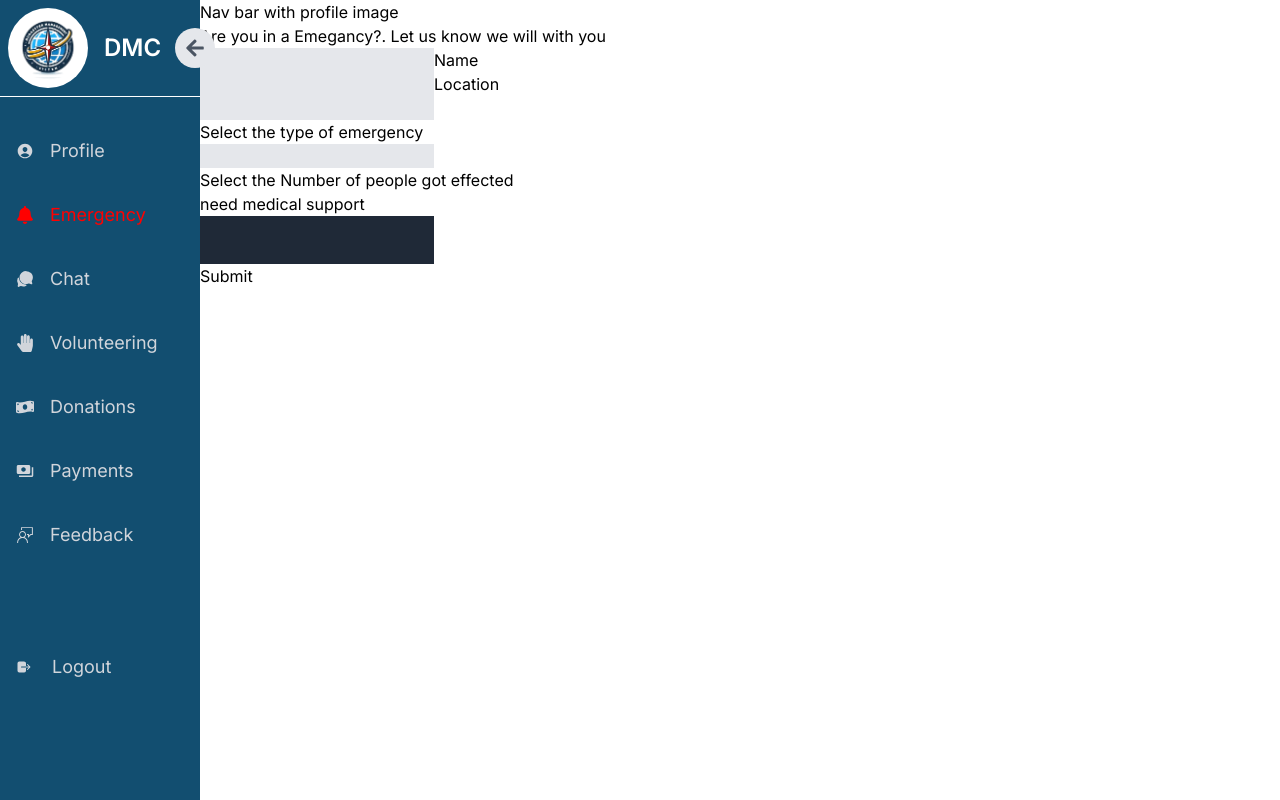
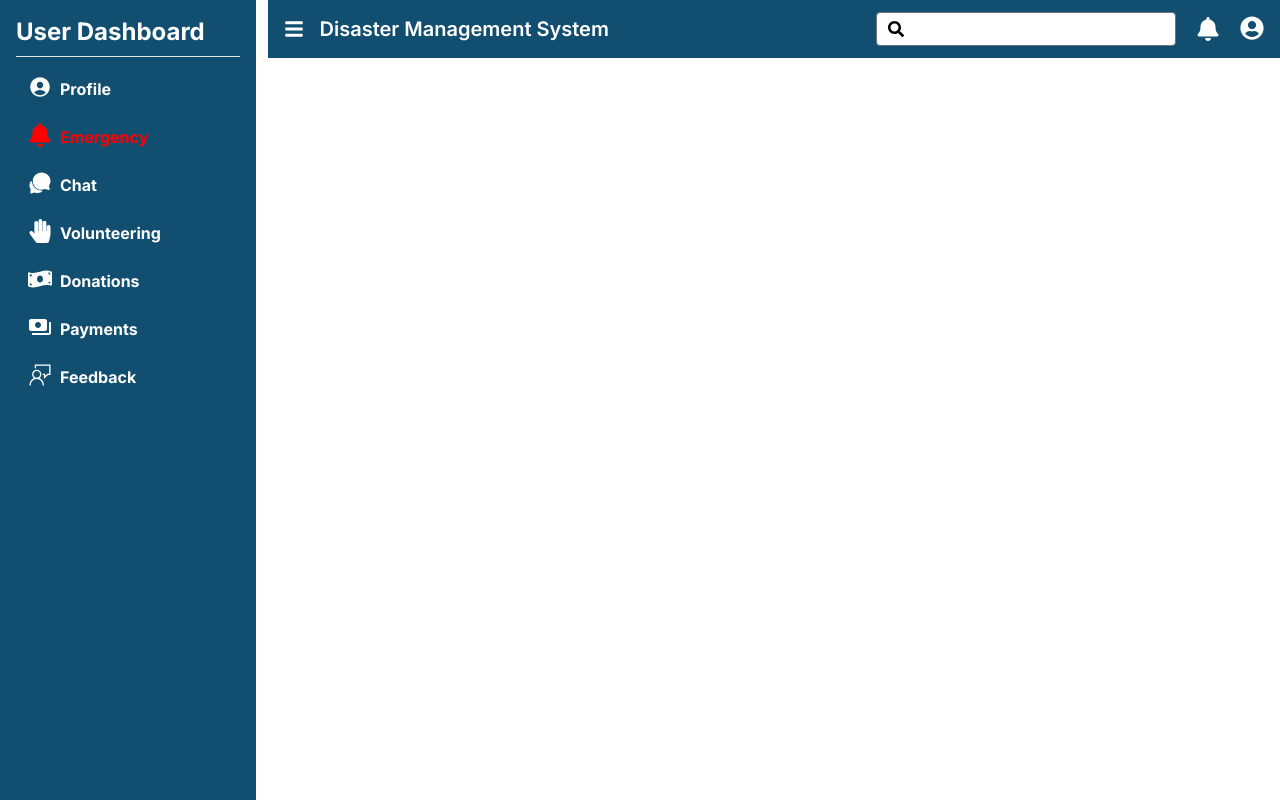
Before and after one commit to Selani00/DMS-front_end, a React (Vite) app: page /Emergancy_form in a window 1280 px wide. Built offline with nearby package versions, Linux system fonts and the light colour scheme.

Commit message:
Add new  Slide Bar and Nav bar for user dashboard

```diff
--- a/src/App.jsx
+++ b/src/App.jsx
@@ -12,6 +12,7 @@ import Emergancy_form from "./pages/Dashboard/Emergancy_form"
 import UProfile from "./pages/Dashboard/Profile"
 import Volunteering_form from "./pages/Dashboard/Volunteering"
 import Donation_form from "./pages/Dashboard/Donation_form"
+import UDashboard from "./pages/Dashboard/Dashbord"
 import { BrowserRouter,Routes,Route } from "react-router-dom";
 
 
@@ -36,6 +37,7 @@ function App() {
         <Route path="/Emergancy_form" element={<Emergancy_form/>} />
         <Route path="/Volunteering_form" element={<Volunteering_form/>} />
         <Route path="/Donation_form" element={<Donation_form/>} />
+        <Route path="/UDashboard" element={<UDashboard/>} />
       </Routes>
     </BrowserRouter>
   )
--- a/src/components/Common/Emergancy_icon.jsx
+++ b/src/components/Common/Emergancy_icon.jsx
@@ -3,7 +3,7 @@ import { TbBellRingingFilled } from "react-icons/tb";
 
 const Emergancy_icon = () => {
   return (
-    <a href="/User_home">
+    <a href="/UDashboard">
       <div className="fixed bottom-5 sm:right-8 right-4 z-[999] cursor-pointer text-4xl bg-red-600 w-11 h-11 md:w-16 md:h-16 flex items-center justify-center rounded-full animate-bounce">
         <TbBellRingingFilled
           style={{ color: "white" }}
--- /dev/null
+++ b/src/pages/Dashboard/Dashbord.jsx
@@ -0,0 +1,17 @@
+import { useState } from "react";
+import Slidebar from "./SliderBar";
+import User_Nav from "./User_Nav";
+
+const Dashboard = () => {
+    const [sidebarToggle,setSidebarToggle]=useState(false);
+    return(
+        <div className="flex w-full">
+            <Slidebar sidebarToggle={sidebarToggle}/>
+            <User_Nav
+            sidebarToggle={sidebarToggle}
+            setSidebarToggle={setSidebarToggle}/>
+        </div>
+    )
+ }
+
+export default Dashboard;
--- a/src/pages/Dashboard/Emergancy_form.jsx
+++ b/src/pages/Dashboard/Emergancy_form.jsx
@@ -1,63 +1,68 @@
-import Slidebar from "./Slidebar";
+import Slidebar from "./SliderBar";
+import User_Nav from "./User_Nav";
 
 const emergancy_form = () => {
   return (
-    <div className="flex ">
+    <div className="flex">
       <Slidebar />
-      <div>
-        <div>
-          <h1>Nav bar with profile image</h1>
-        </div>
+//    <User_Nav />
 
-        {/* Form starts */}
-        <form>
-            <h1>Are you in a Emegancy?. Let us know we will with you</h1>
-          <div>
-            <input className="bg-gray-200"></input>
-            <label>Name</label>
-          </div>
-
-          <div>
-            <input className="bg-gray-200"></input>
-            <label>Location</label>
-            {/* Icon to access the current location */}
-          </div>
-
-          <div>
-          <input className="bg-gray-200"></input>
-            <p> Select the type of emergency</p>
-          </div>
-
-          <div>
-
-          <input className="bg-gray-200"></input>
-            <p> Select the Number of people got effected</p>
-          </div>
-
-          {/* Selection */}
-          <div>
-            <p>need medical support</p>
-          </div>
-
-          {/* Record void */}
-          <div>
-            <input className="bg-gray-800"></input>
-          </div>
-
-          {/* Select Images or videos */}
-          <div>
-            <input className="bg-gray-800"></input>
-          </div>
-
-          <button>
-                Submit
-          </button>
-
-
-        </form>
-      </div>
     </div>
   );
 };
 
 export default emergancy_form;
+
+
+// <div className="flex ">
+//         <Slidebar />
+//         <User_Nav />
+//       </div>
+
+//       <div>
+//         <div className="fixed bg-red-200 w-full container">
+//           <h1>Nav bar with profile image</h1>
+//         </div>
+
+//         {/* Form starts */}
+//         <form className="relative ">
+//           <h1>Are you in a Emegancy?. Let us know we will with you</h1>
+//           <div>
+//             <input className="bg-gray-200"></input>
+//             <label>Name</label>
+//           </div>
+
+//           <div>
+//             <input className="bg-gray-200"></input>
+//             <label>Location</label>
+//             {/* Icon to access the current location */}
+//           </div>
+
+//           <div>
+//             <input className="bg-gray-200"></input>
+//             <p> Select the type of emergency</p>
+//           </div>
+
+//           <div>
+//             <input className="bg-gray-200"></input>
+//             <p> Select the Number of people got effected</p>
+//           </div>
+
+//           {/* Selection */}
+//           <div>
+//             <p>need medical support</p>
+//           </div>
+
+//           {/* Record void */}
+//           <div>
+//             <input className="bg-gray-800"></input>
+//           </div>
+
+//           {/* Select Images or videos */}
+//           <div>
+//             <input className="bg-gray-800"></input>
+//           </div>
+
+//           <button>Submit</button>
+//         </form>
+//       </div>
--- a/src/pages/Dashboard/Slidebar.jsx
+++ b/src/pages/Dashboard/Slidebar.jsx
@@ -38,9 +38,9 @@ const Slidebar = () => {
     <div
       className={`${
         !nav ? "w-[200px]" : "w-30"
-      } h-screen bg-primary  relative duration-300`}
+      } h-screen bg-primary  relative duration-300 container`}
     >
-      <div
+      {/* <div
         onClick={handleNav}
         className={`text-gray-600 bg-gray-200 border-gray-800 w-10 h-10 flex items-center justify-center text-xl
             rounded-full absolute top-7 right-[-15px] ${
@@ -48,7 +48,7 @@ const Slidebar = () => {
             } duration-300`}
       >
         <FaArrowRight />
-      </div>
+      </div> */}
       <a href="/">
         <div className="flex items-center text-2xl gap-4 p-2 text-white cursor-pointer border-b border-white font-semibold">
           <div className="bg-white w-20 h-20 rounded-full flex justify-center items-center">
--- /dev/null
+++ b/src/pages/Dashboard/SliderBar.jsx
@@ -0,0 +1,57 @@
+import React, { useState } from "react";
+import {
+  FaArrowRight,
+  FaHandPaper,
+  FaMoneyBillWave,
+  FaBell,
+} from "react-icons/fa";
+
+import { IoPersonCircle, IoChatbubbles, IoLogOut } from "react-icons/io5";
+import { MdPayments } from "react-icons/md";
+import { VscFeedback } from "react-icons/vsc";
+
+const SiderBar = ({sidebarToggle,setSidebarToggle}) => {
+
+    const User_menuList = [
+        { icon: <IoPersonCircle className="inline-block w-6 h-6 mr-2 -mt-2"/>, label: "Profile",link: "/Profile"},
+        {
+          icon: <FaBell style={{ color: "red" }}  className="inline-block w-6 h-6 mr-2 -mt-2"/>,
+          label: <span style={{ color: "red" }}>Emergency</span>,link: "/Emergancy_form"
+        },
+        { icon: <IoChatbubbles  className="inline-block w-6 h-6 mr-2 -mt-2"/>, label: "Chat", link: "/Profile" },
+        { icon: <FaHandPaper  className="inline-block w-6 h-6 mr-2 -mt-2"/>, label: "Volunteering", link: "/Volunteering_form" },
+        { icon: <FaMoneyBillWave  className="inline-block w-6 h-6 mr-2 -mt-2"/>, label: "Donations", link: "/Profile" },
+        { icon: <MdPayments  className="inline-block w-6 h-6 mr-2 -mt-2"/>, label: "Payments", link: "/Profile" },
+        { icon: <VscFeedback  className="inline-block w-6 h-6 mr-2 -mt-2"/>, label: "Feedback", link: "/User_home" },
+      ];
+
+    return(
+        <div className={`${sidebarToggle? "hidden" :"w-64"} bg-primary fixed h-full px-4 py-2`}>
+            <div className="my-2 mb-2">
+                <h1 className="text-2xl font-bold text-white">User Dashboard</h1>
+            </div>
+            <hr/>
+
+            <ul className="mt-3 text-white font-bold ">
+          {User_menuList.map((item, index) => (
+            <li
+              key={index}
+              className="mb-2 rounded hover:shadow hover:bg-gray-300 py-2 hover:text-black"
+
+            >
+              <a href={item.link} className="px-3">
+                {item.icon}
+                <span >
+                  {item.label}
+                </span>
+              </a>
+            </li>
+          ))}
+        </ul>
+
+
+        </div>
+    )
+}
+
+export default SiderBar;
--- /dev/null
+++ b/src/pages/Dashboard/User_Nav.jsx
@@ -0,0 +1,41 @@
+import React from "react";
+import { FaBars,FaSearch,FaBell,FaUserCircle    } from "react-icons/fa";
+
+const User_Nav = ({setSidebarToggle,sidebarToggle}) => {
+    return (
+        <nav className={`${sidebarToggle?"ml-0":"ml-64"}  bg-primary px-4 py-3 flex justify-between w-full`}>
+            <div className="flex items-center md:text-xl text-base">
+                <FaBars className="text-white me-4 cursor-pointer" onClick={()=>setSidebarToggle(!sidebarToggle)}/>
+                <span className="text-white font-semibold">Disaster Management System</span>
+            </div>
+            <div className="flex items-center gap-x-5">
+                <div className="relative md:w-65">
+                    <span className="relative md:absolute inset-y-0 left-0 flex items-center pl-2">
+                        <button className="p-1 focus:outline-none text-white md:text-black"><FaSearch /></button></span>
+                    <input type="text" className="w-full px-4 py-1 pl-12 rounded outline-none hidden md:block"/>
+                </div>
+
+                <div className="text-white">
+                    <FaBell className="w-6 h-6"/>
+                </div>
+
+                <div className="relative">
+                    <button className="text-white group">
+                        <FaUserCircle className="w-6 h-6 mt-1"/>
+                        <div className="z-10 hidden absolute bg-white rounded-lg shadow w-32 group-focus:block top-full right-0">
+                            <ul className="my-2 text-base text-black py-1">
+                                <li>Profile</li>
+                                <li>Setting</li>
+                                <li>Log out</li>
+                            </ul>
+                        </div>
+
+                    </button>
+                </div>
+
+            </div>
+        </nav>
+    )
+}
+
+export default User_Nav;
--- a/tailwind.config.js
+++ b/tailwind.config.js
@@ -31,5 +31,10 @@ export default {
     },
   },
   plugins: [require('flowbite/plugin',"tw-elements/dist/plugin.cjs")],
+  variants:{
+    extend:{
+      display:["focus-group"]
+    }
+  }
 
 }
```
